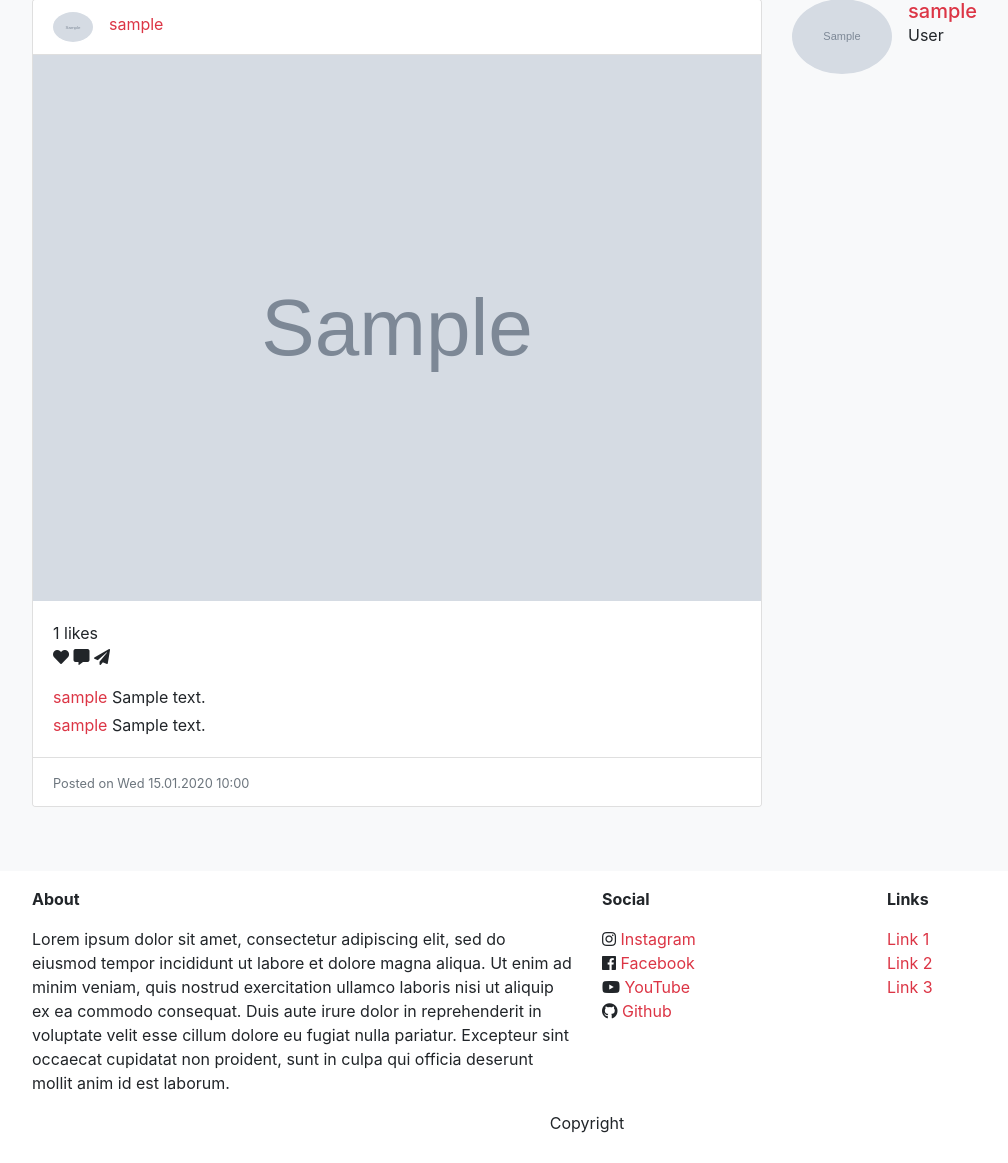
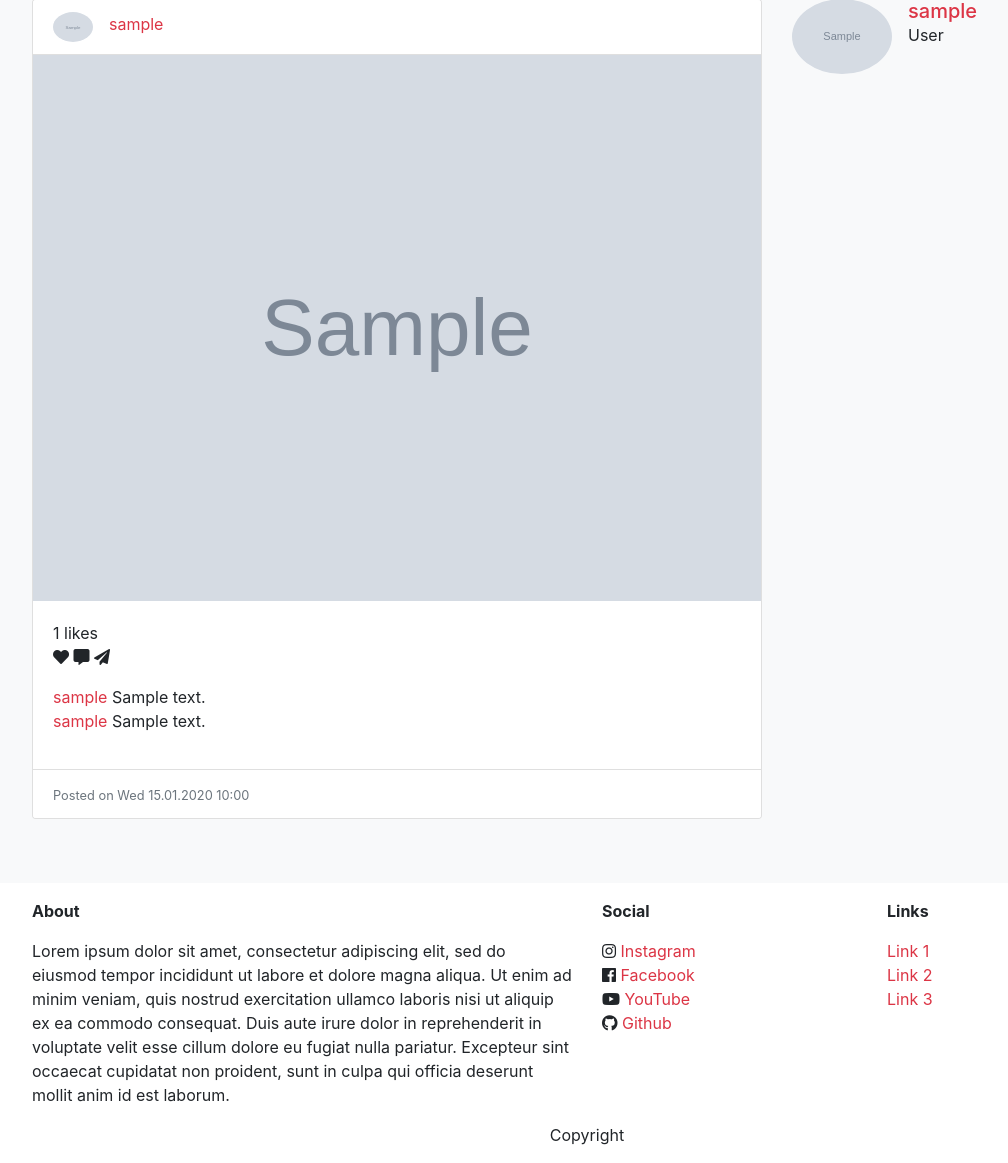
Before and after one commit to ericdaat/instalike, a Flask app: page / in a window 1280 px wide. Shown: the part 170-1333 px from the top of the page, without its empty margins (53-1061 px from the left). Run offline with Flask 2, Linux system fonts and the light colour scheme; tables that the repository leaves empty hold one stand-in row (values such as "Sample post"); parts of the project's set-up code (start-up, migrations or seed data) failed here and were passed over; some libraries are stand-ins or nearby versions.

Commit message:
layout fix

```diff
--- a/src/application/templates/components/post/comments.html
+++ b/src/application/templates/components/post/comments.html
@@ -1,13 +1,20 @@
 <p class="card-text my-1">
+
+    <ul class="list-unstyled">
+        <li>
             <a href="{{ url_for('user.user', username=post.user.username) }}">
                 {{ post.user.username }}
             </a>
             {{ post.content }}
-</p>
-
+        </li>
         {% for comment in post.comments %}
+            <li class="">
                 <a href="{{ url_for('user.user', username=comment.user.username) }}">
                     {{ comment.user.username }}
                 </a>
                 {{ comment.content }}
+            </li>
         {% endfor %}
+    </ul>
+
+</p>
```
Lines whose indentation alone changed are shown as unchanged.
